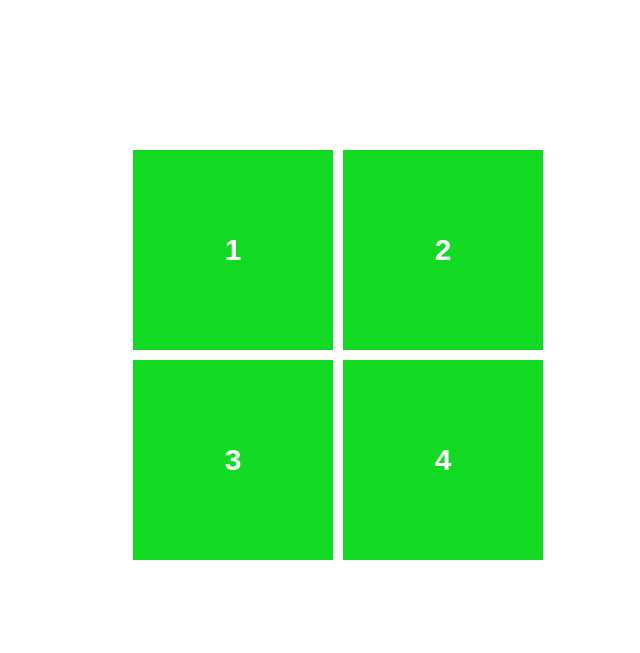
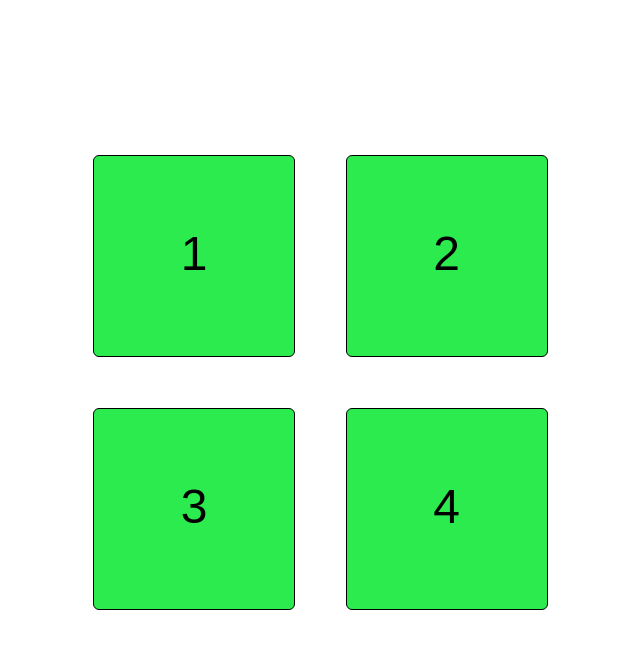
Before and after one commit to Zicka67/JS-exo-2, a plain HTML site: page index.html in a window 1280 px wide. Shown: the whole page, without its empty margins (302-942 px from the left). Drawn offline with Linux system fonts and the light colour scheme.

Commit message:
Passage en full JS (création des squares en JS et plus HTML )

```diff
--- a/index.html
+++ b/index.html
@@ -15,8 +15,8 @@
 <body>
 
 
-    <div class="container">
-        <div class="square">
+    <div id="container">
+        <!-- <div class="square">
             <p>1</p>
         </div>
         <div class="square">
@@ -27,11 +27,24 @@
         </div>
         <div class="square">
             <p>4</p>
-        </div>
+        </div> -->
     </div>
 
 
     <script>
+
+        const square = document.createElement("div")
+        square.classList.add("square")
+
+        const container = document.querySelector("#container")
+
+        for(let i = 1; i <= 4; i++) {
+            let newsquare = square.cloneNode()
+            newsquare.innerText = i
+            container.appendChild(newsquare)
+        }
+
+
 
         const squares = document.querySelectorAll(".square");
 
@@ -42,6 +55,7 @@
         });
 
 
+
     </script>
 
 </body>
--- a/style.css
+++ b/style.css
@@ -1,28 +1,36 @@
-.container  {
+#container  { /*.container*/
     margin: auto;
     margin-top: 150px;
     display: grid;
     grid-template-columns: repeat(2, 1fr);
     grid-auto-rows: minmax(200px, auto);
-    width: 410px;
-    height: 410px;
-    gap: 10px;
+    width: 500px;
+    height: 500px;
+    gap: 5px;
 }
 
 
-.square {
+/* .box {
     width: 200px;
     height: 200px;
     background-color: rgb(18, 217, 34);
     color: white;
     transition: transform 2s ease-in-out;
-}
+} */
 
-.square p {
+.square {
+    width: 200px;
+    height: 200px;
+    border: solid 1px black;
+    background-color: rgb(43, 235, 78);
+    font-size: 3em;
     text-align: center;
-    line-height: 140px;
-    font-size: 30px;
-    font-weight: bold;
+    line-height: 195px;
+    margin: 5px;
+    animation: appear 1s;
+    border-radius: 6px;
+    cursor: pointer;
+    transition: background-color 0.8s, color 0.8s, transform 0.8s;
     font-family: Arial, Helvetica, sans-serif;
 }
 
@@ -30,3 +38,11 @@
     background-color: rgb(231, 29, 29);
     transform: rotate(360deg);
 }
+
+/* .square p {
+    text-align: center;
+    line-height: 140px;
+    font-size: 30px;
+    font-weight: bold;
+    font-family: Arial, Helvetica, sans-serif;
+} */
```
